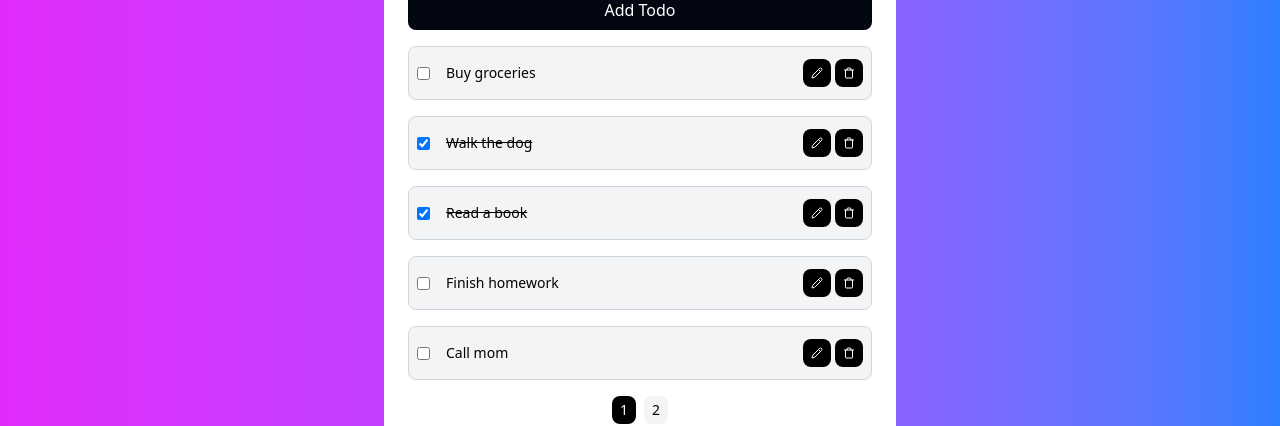
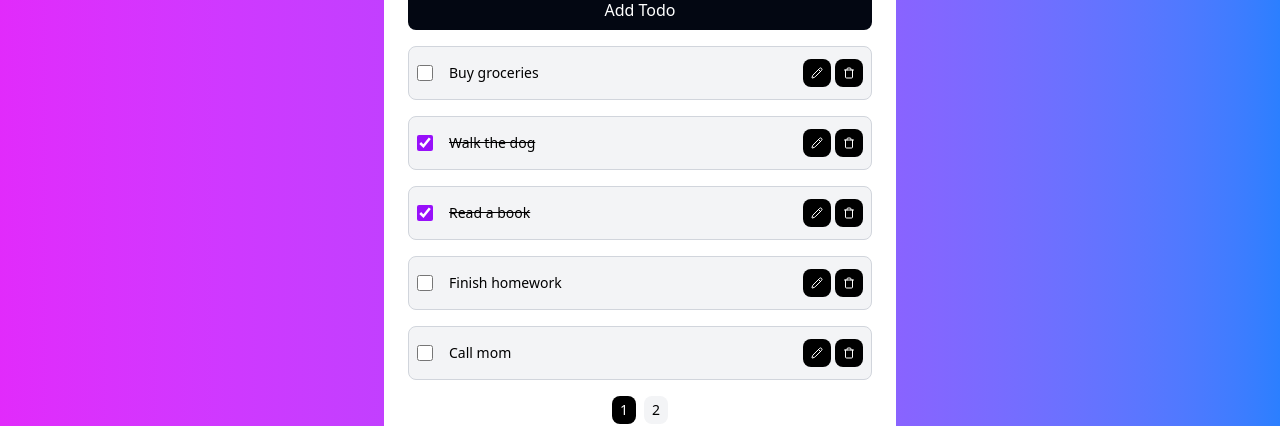
Before and after one commit to mike3497/todo-app, a Vue app: page / in a window 1280 px wide. Shown: the part 262-688 px from the top of the page. Built offline with nearby package versions, Linux system fonts and the light colour scheme.

Commit message:
feat: add ids to inputs

```diff
--- a/src/components/TodoListItem.vue
+++ b/src/components/TodoListItem.vue
@@ -4,13 +4,20 @@
     class="bg-gray-100 border border-gray-300 p-2 rounded-lg flex items-center justify-between gap-4"
   >
     <div class="flex-1 flex items-center gap-2">
-      <input type="checkbox" :checked="todo.completed" @change="onToggleComplete" />
+      <input
+        class="accent-purple-600 w-4 h-4 rounded-lg"
+        type="checkbox"
+        :id="`todo-completed-${todo.id}`"
+        :checked="todo.completed"
+        @change="onToggleComplete"
+      />
       <span v-if="!isEditing" class="text-sm p-2" :class="{ 'line-through': todo.completed }">
         {{ todo.title }}
       </span>
       <input
         v-else
         v-model="titleValue"
+        :id="`todo-title-${todo.id}`"
         class="border border-gray-300 bg-white p-2 rounded-lg text-sm w-full"
         type="text"
         @keydown.enter="onKeydownEnter"
```
